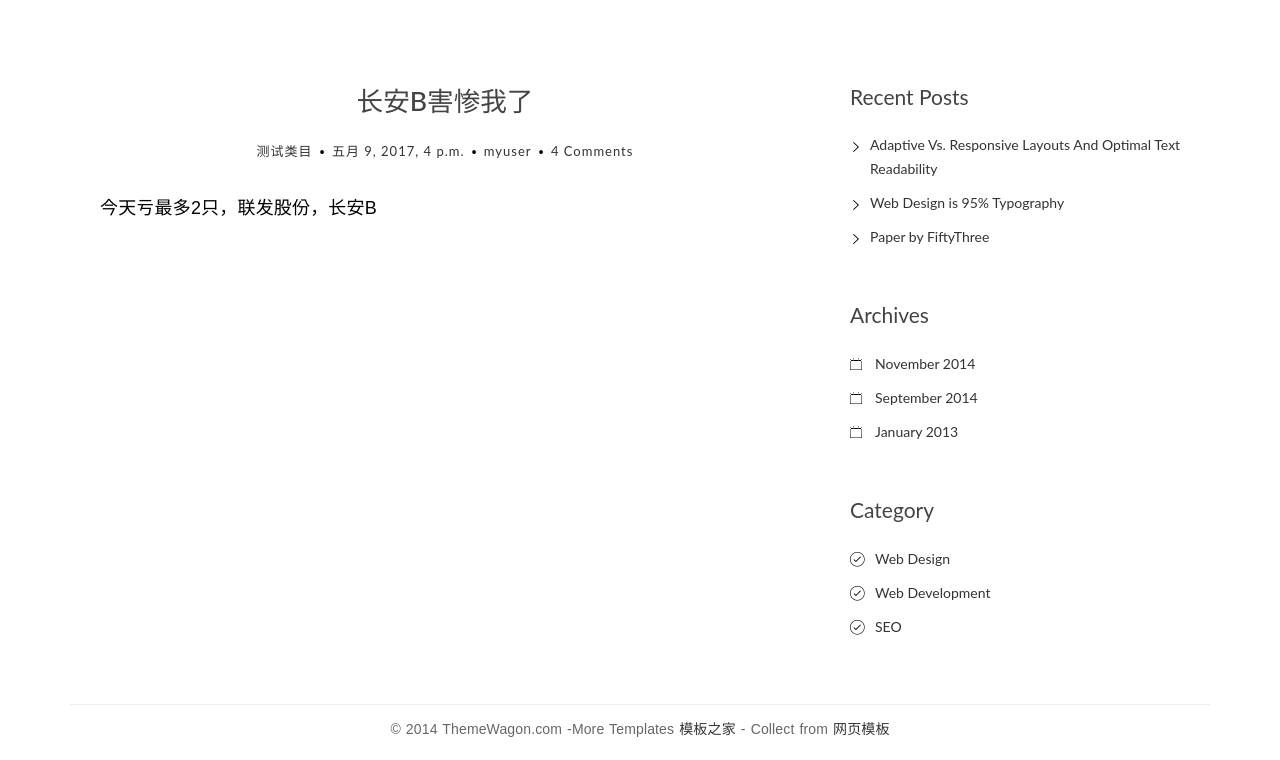
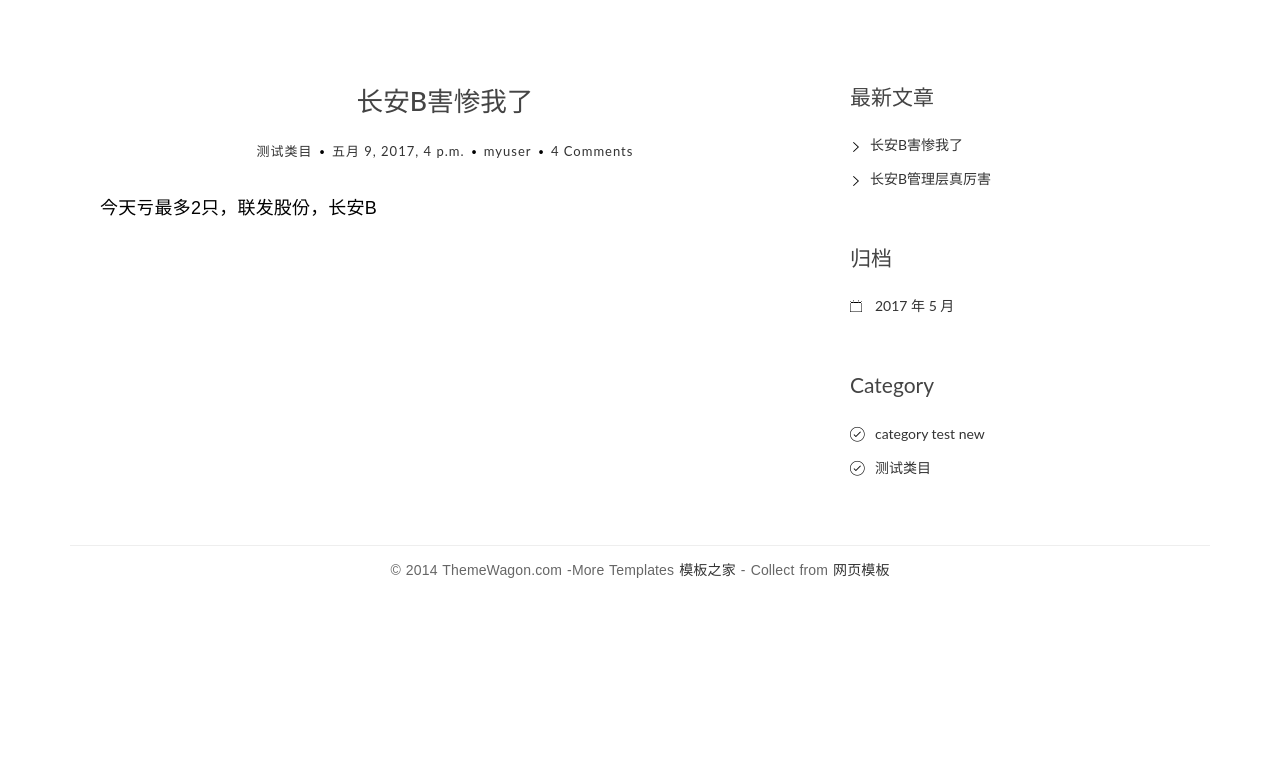
Before and after one commit to tianjigor/django-blog, a Django app: page /post/2/ in a window 1280 px wide. Shown: the part 91-851 px from the top of the page. After the commit the page ends 669 px from the top, so only its background shows below. Run offline with Django 3.2, Linux system fonts and the light colour scheme; data comes from the database, SQL or seed files in the repository; some libraries are stand-ins or nearby versions.

Commit message:
11. 页面侧边栏

```diff
--- a/blog/templates/blog/base.html
+++ b/blog/templates/blog/base.html
@@ -1,3 +1,4 @@
+{% load blog_tags %}
 <!DOCTYPE html>
 <html>
 	<head>
@@ -73,46 +74,37 @@
 					</main>
 					<aside class="col-md-4">
 						<div class="widget widget-recent-posts">
-							<h3 class="widget-title">Recent Posts</h3>
+							<h3 class="widget-title">最新文章</h3>
+                            {% get_recent_posts as recent_post_list %}
 							<ul>
+                                {% for post in recent_post_list %}
 								<li>
-									<a href="#">Adaptive Vs. Responsive Layouts And Optimal Text Readability</a>
+									<a href="{{ post.get_absolute }}">{{ post.title }}</a>
 								</li>
-								<li>
-									<a href="#">Web Design is 95% Typography</a>
-								</li>
-								<li>
-									<a href="#">Paper by FiftyThree</a>
-								</li>
+                                {% endfor %}
 							</ul>
 						</div>
 						<div class="widget widget-archives">
-							<h3 class="widget-title">Archives</h3>
+							<h3 class="widget-title">归档</h3>
+                            {% archives as date_list %}
 							<ul>
+                                {% for date in date_list %}
 								<li>
-									<a href="#">November 2014</a>
+									<a href="#">{{ date.year }} 年 {{ date.month }} 月</a>
 								</li>
-								<li>
-									<a href="#">September 2014</a>
-								</li>
-								<li>
-									<a href="#">January 2013</a>
-								</li>
+                                {% endfor %}
 							</ul>
 						</div>
 
 						<div class="widget widget-category">
 							<h3 class="widget-title">Category</h3>
+                            {% get_categories as category_list %}
 							<ul>
+                                {% for category in category_list %}
 								<li>
-									<a href="#">Web Design</a>
+									<a href="#">{{ category }}</a>
 								</li>
-								<li>
-									<a href="#">Web Development</a>
-								</li>
-								<li>
-									<a href="#">SEO</a>
-								</li>
+                                {% endfor %}
 							</ul>
 						</div>
 					</aside>
--- /dev/null
+++ b/blog/templatetags/blog_tags.py
@@ -0,0 +1,19 @@
+from blog.models import Post, Category
+from django import template
+
+register = template.Library()
+
+
+@register.simple_tag
+def get_recent_posts(num=5):
+    return Post.objects.all()[:num]
+
+
+@register.simple_tag
+def archives():
+    return Post.objects.dates('created_time', 'month', order='DESC')
+
+
+@register.simple_tag
+def get_categories():
+    return Category.objects.all()
```
Also changed, not shown: blog/templatetags/__init__.py (added), 3 other files.
